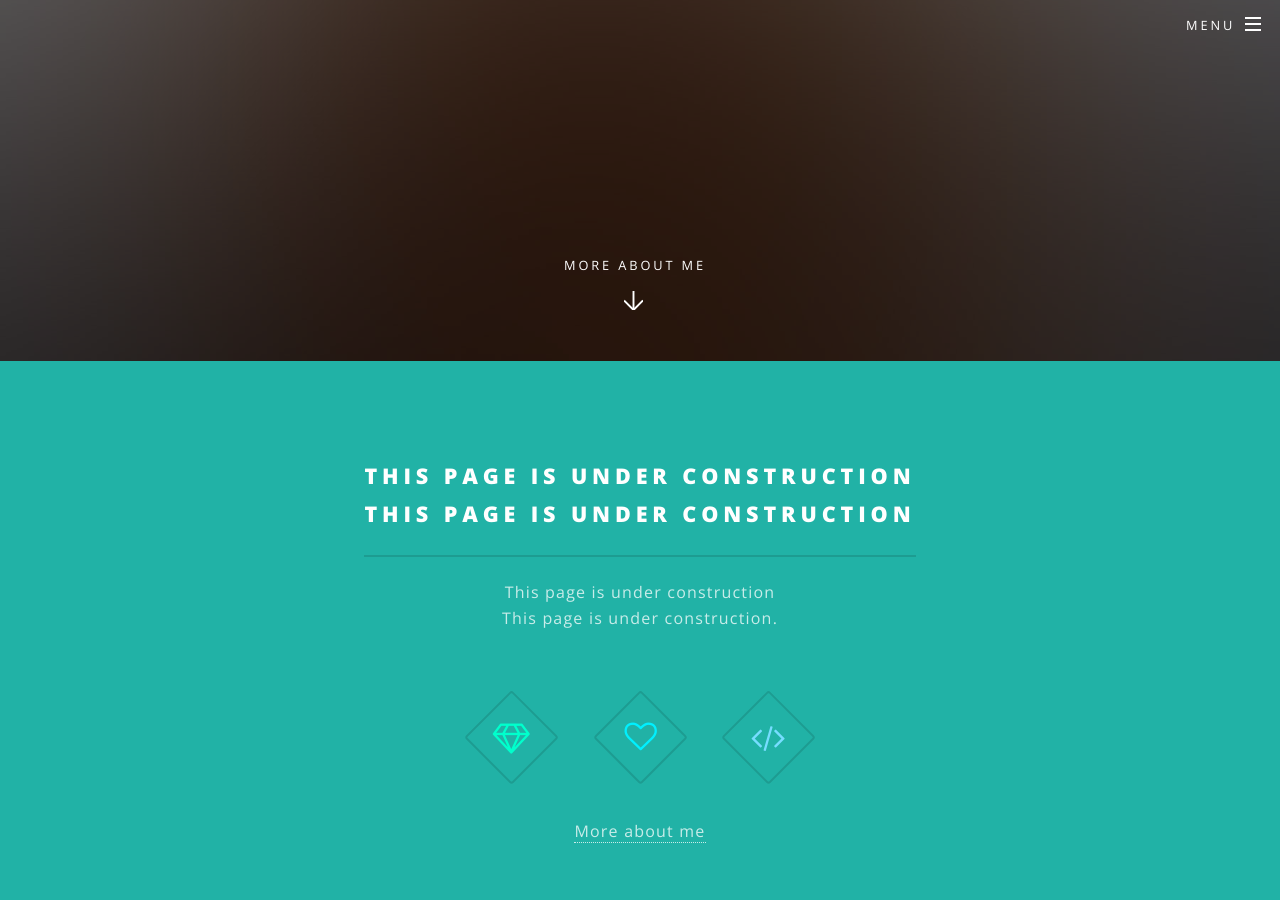
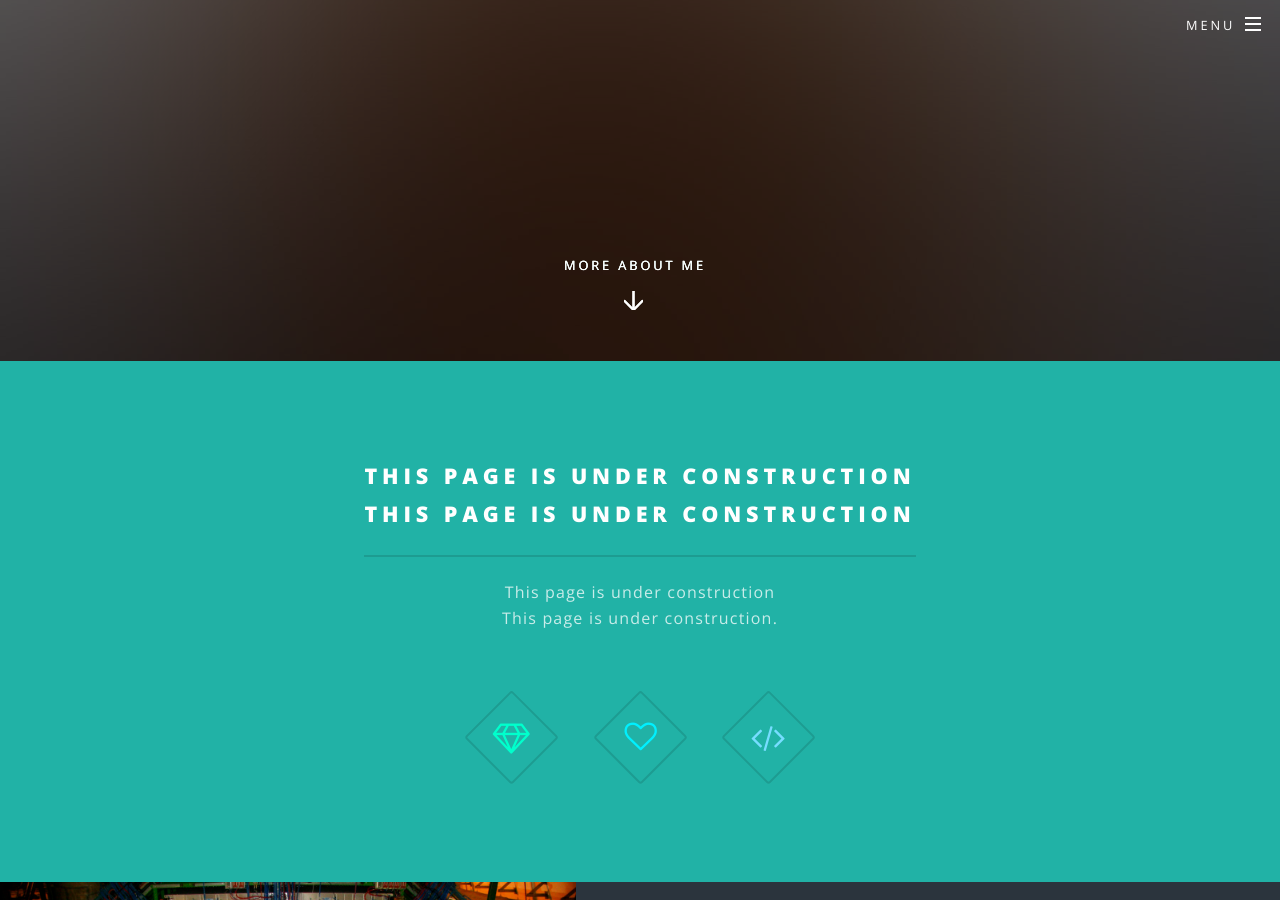
Before and after one commit to acaratel/acaratel.github.io, a Jekyll site: the page built from index.html, in a window 1280 px wide and 900 px high, scrolled down 539 px. Built offline with Jekyll 4.4.1, drawn with Linux system fonts in a browser that asks for light colours.

Commit message:
going on

```diff
--- a/css/main.scss
+++ b/css/main.scss
@@ -1219,6 +1219,43 @@
 
 	}
 
+	.more {
+		@include vendor('transition', ('transform 0.75s ease', 'opacity 0.75s ease'));
+		@include vendor('transition-delay', '3.5s');
+		@include vendor('transform', 'translateY(0)');
+		border: none;
+		bottom: 0;
+		color: inherit;
+		font-size: 0.8em;
+		height: 8.5em;
+		left: 50%;
+		letter-spacing: _size(letter-spacing-alt);
+		margin-left: -8.5em;
+		opacity: 1;
+		outline: 0;
+		padding-left: _size(letter-spacing-alt);
+		position: absolute;
+		text-align: center;
+		text-transform: uppercase;
+		width: 16em;
+		z-index: 1;
+
+		&:after {
+			background-image: url('images/arrow.svg');
+			background-position: center;
+			background-repeat: no-repeat;
+			background-size: contain;
+			bottom: 4em;
+			content: '';
+			display: block;
+			height: 1.5em;
+			left: 50%;
+			margin: 0 0 0 -0.75em;
+			position: absolute;
+			width: 1.5em;
+		}
+	}
+
 	.wrapper {
 		@include padding(6em, 0);
 
--- a/index.html
+++ b/index.html
@@ -14,7 +14,7 @@
 							-->
 						</div>
 						<footer>
-							<a href="#two" class="more scrolly">More about me</a>
+							<a href="#one" class="more scrolly">More about me</a>
 						</footer>
 					</section>
 
@@ -33,7 +33,7 @@
 								<li><span class="icon fa-code major style3"><span class="label">Dolor</span></span></li>
 							</ul>
 							<footer>
-								<a href="#two" class="more scrolly">More about me</a>
+								<a href="#one" class="more scrolly">More about me</a>
 							</footer>
 						</div>
 
@@ -62,8 +62,9 @@
 								<p>Aliquam ut ex ut augue consectetur interdum. Donec hendrerit imperdiet. Mauris eleifend fringilla nullam aenean mi ligula.</p>
 							</div>
 						</section>
-						<a href="#three" class="more scrolly">Learn More</a>
-					</section>
+						<footer>
+							<a href="#one" class="more scrolly">More about me</a>
+						</footer>					</section>
 
 				<!-- Three -->
 					<section id="three" class="wrapper style3 special">
```
